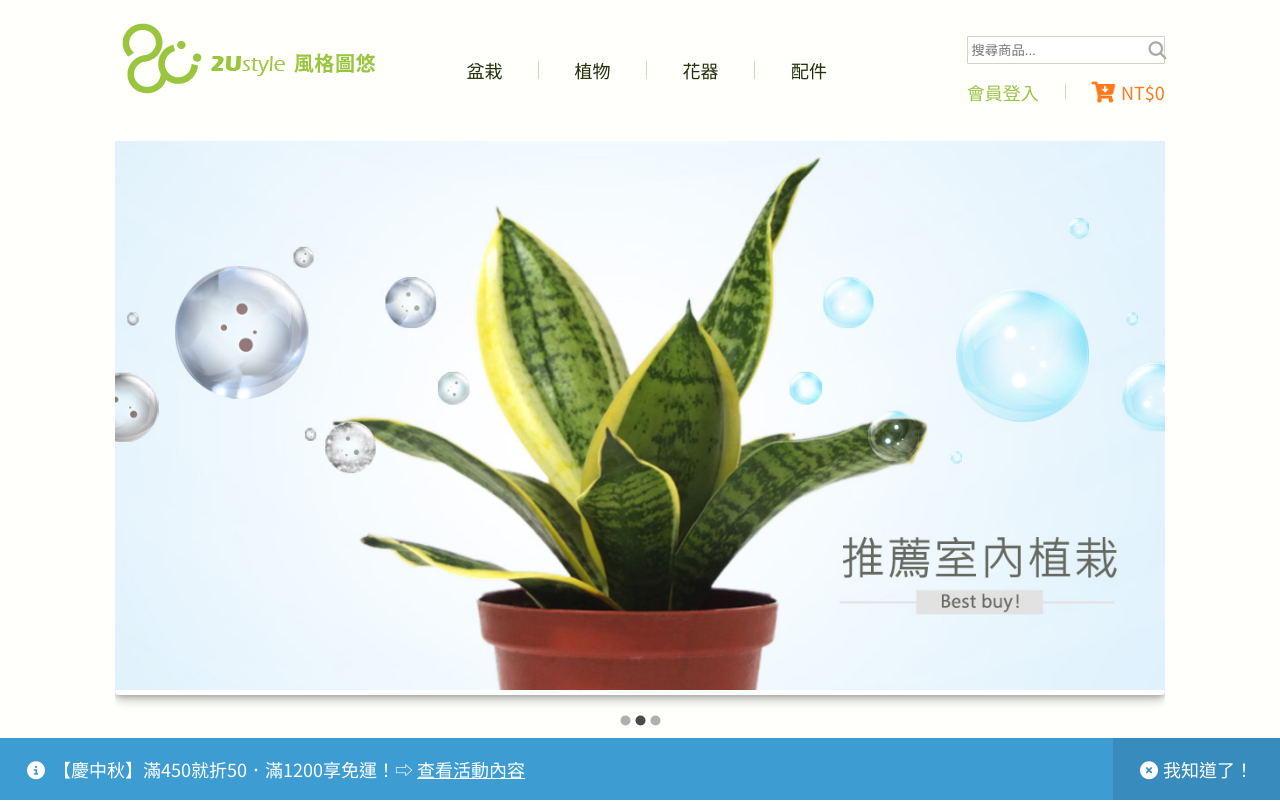
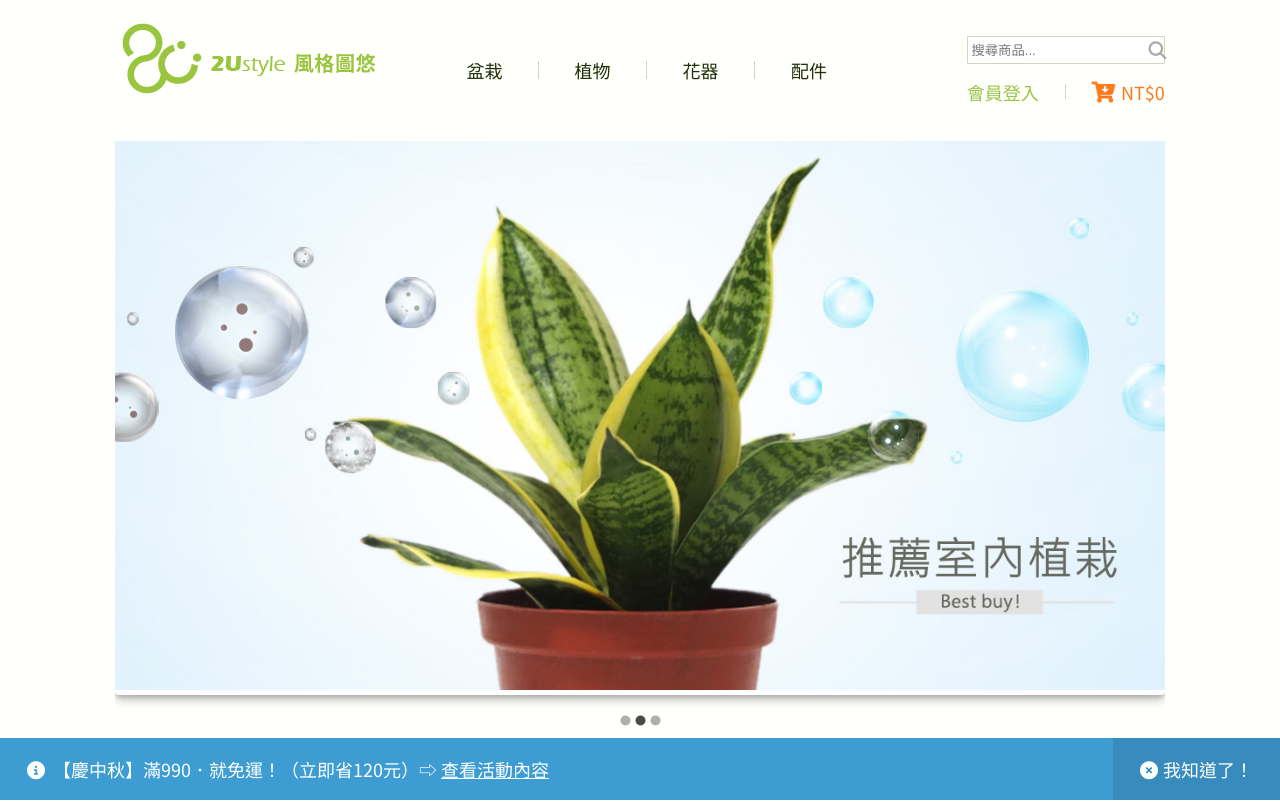
Before and after one commit to RediChen/web_remake_2Ustyle, a React (Create React App) app: page / in a window 1280 px wide. Shown: the top 802 px of the page. Built offline with nearby package versions, Linux system fonts and the light colour scheme.

Commit message:
更新推送內容

```diff
--- a/src/00_layout/infoBox.tsx
+++ b/src/00_layout/infoBox.tsx
@@ -9,8 +9,9 @@ const InfoBox: FC = () => {
             <div id="info-box">
                 <p>
                     <i />&nbsp;
-                    【慶中秋】滿450就折50．滿1200享免運！<wbr />
-                    <Link to="">&#x21E8;&nbsp;<u>查看活動內容</u></Link>
+                    【慶中秋】滿990．就免運！（立即省120元）<wbr />
+                    &#x21E8;&nbsp;
+                    <Link to="/"><u>查看活動內容</u></Link>
                 </p>
                 <button onClick={handleClick}><i />&nbsp;我知道了！</button>
             </div >
```
